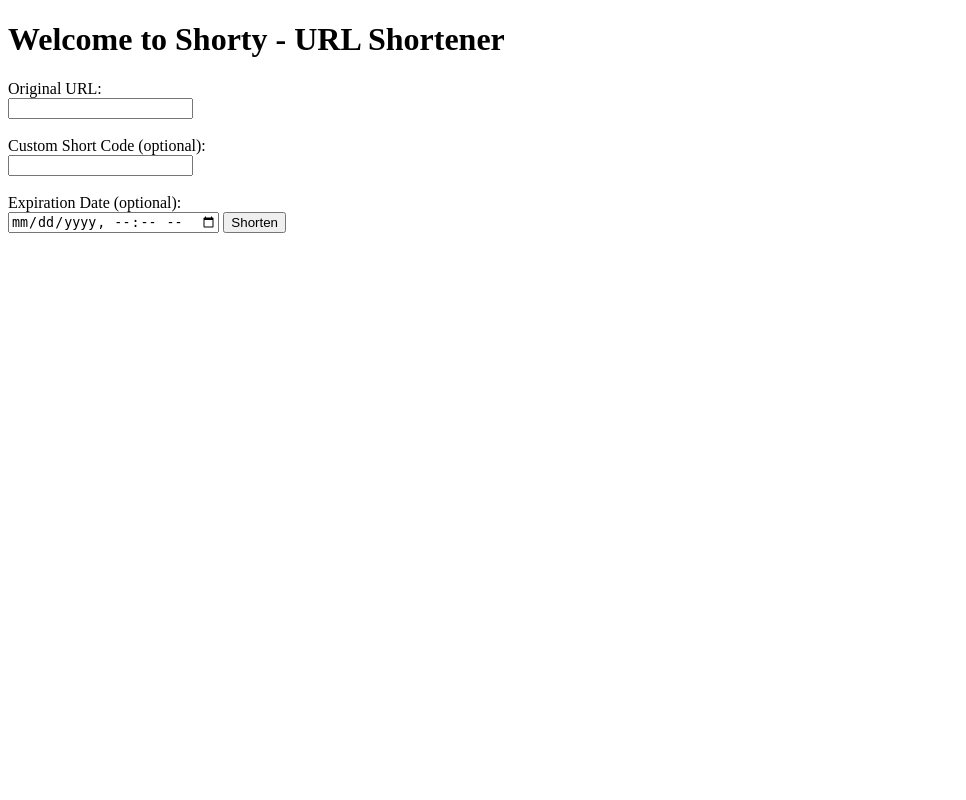
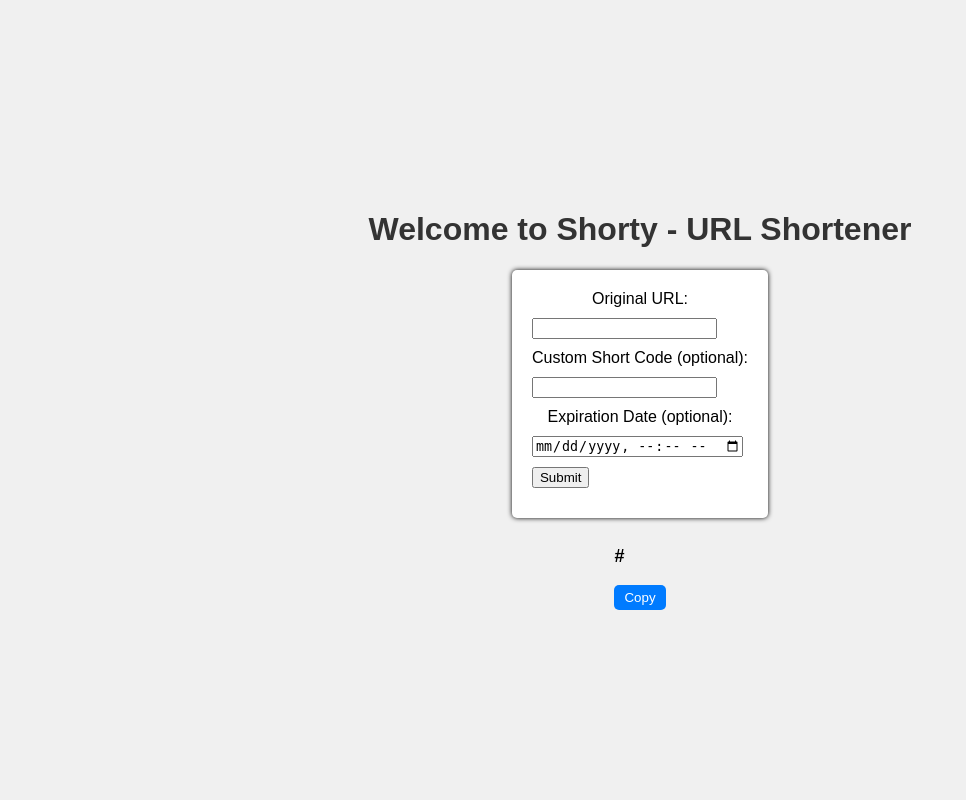
Before and after one commit to Anasdevs/Shorty-URL-Shortener, a Django app: template shortyapp/templates/index.html in a window 1280 px wide. Shown: the whole page, without its empty margins (0-966 px from the left). Run offline with Django 4.2, Linux system fonts and the light colour scheme; the template is opened without the code that fills it: most values are stand-ins (such as "Sample title", 1, 10 or a date in 2020).

Commit message:
Added styling

```diff
--- a/shorty/settings.py
+++ b/shorty/settings.py
@@ -117,7 +117,10 @@ USE_I18N = True
 # Static files (CSS, JavaScript, Images)
 # https://docs.djangoproject.com/en/4.1/howto/static-files/
 
-STATIC_URL = 'static/'
+STATIC_URL = '/static/'
+
+# Define the directory where static files are located
+STATICFILES_DIRS = [os.path.join(BASE_DIR, 'static')]
 
 # Default primary key field type
 # https://docs.djangoproject.com/en/4.1/ref/settings/#default-auto-field
--- a/shortyapp/templates/index.html
+++ b/shortyapp/templates/index.html
@@ -1,8 +1,10 @@
-<!-- shortener/templates/index.html -->
+{% load static %}
+
 <!DOCTYPE html>
 <html>
 <head>
     <title>Shorty - URL Shortener</title>
+    <link rel="stylesheet" type="text/css" href="{% static 'styles.css' %}">
 </head>
 <body>
     <h1>Welcome to Shorty - URL Shortener</h1>
@@ -13,16 +15,38 @@
 
     <form method="post" action="{% url 'index' %}">
         {% csrf_token %}
-        <label for="original_url">Original URL:</label><br>
-        <input type="url" id="original_url" name="original_url" required><br><br>
+        <div class="form-main">
 
-        <label for="custom_code">Custom Short Code (optional):</label><br>
-        <input type="text" id="custom_code" name="custom_code"><br><br>
+            <label for="original_url">Original URL:</label>
+            <input type="url" id="original_url" name="original_url" required>
 
-        <label for="expiration_date">Expiration Date (optional):</label><br>
-        <input type="datetime-local" id="expiration_date" name="expiration_date">
+            <label for="custom_code">Custom Short Code (optional):</label>
+            <input type="text" id="custom_code" name="custom_code">
 
-        <input type="submit" value="Shorten">
+            <label for="expiration_date">Expiration Date (optional):</label>
+            <input type="datetime-local" id="expiration_date" name="expiration_date">
+
+            <input type="submit" id="Shorten">
+        </div>
     </form>
+
+    {% if short_url_full %}
+    <div id="short-url">
+        <p>{{ short_url_full }}</p>
+        <button class="copy-button" onclick="copyToClipboard('{{ short_url_full }}')">Copy</button>
+    </div>
+    {% endif %}
+
+    <script>
+        // JavaScript function to copy text to clipboard
+        function copyToClipboard(text) {
+            const textarea = document.createElement('textarea');
+            textarea.value = text;
+            document.body.appendChild(textarea);
+            textarea.select();
+            document.execCommand('copy');
+            document.body.removeChild(textarea);
+        }
+    </script>
 </body>
 </html>
--- /dev/null
+++ b/static/styles.css
@@ -0,0 +1,53 @@
+/* static/styles.css */
+body {
+    font-family: Arial, sans-serif;
+    background-color: #f0f0f0;
+    box-sizing: border-box;
+    display: flex;
+    flex-direction: column;
+    align-items: center;
+    justify-content: center;
+    min-height: 100vh;
+    margin: 0;
+}
+
+h1 {
+    color: #333;
+}
+
+.form-main {
+    text-align: center;
+    background-color: #fff;
+    padding: 20px;
+    border-radius: 5px;
+    box-shadow: 0px 0px 5px 0px #000;
+    max-width: 400px;
+    width: 100%;
+    box-sizing: border-box;
+}
+
+label, input {
+    display: block;
+    margin-bottom: 10px;
+}
+
+/* Add a copy button style */
+.copy-button {
+    background-color: #007bff;
+    color: #fff;
+    border: none;
+    padding: 5px 10px;
+    border-radius: 5px;
+    cursor: pointer;
+}
+
+.copy-button:hover {
+    background-color: #0056b3;
+}
+
+/* Style for the shortened URL text */
+#short-url {
+    font-size: 18px;
+    font-weight: bold;
+    margin-top: 10px;
+}
```
Also changed, not shown: shortyapp/templates/success.html (+17 -0 lines), db.sqlite3.
